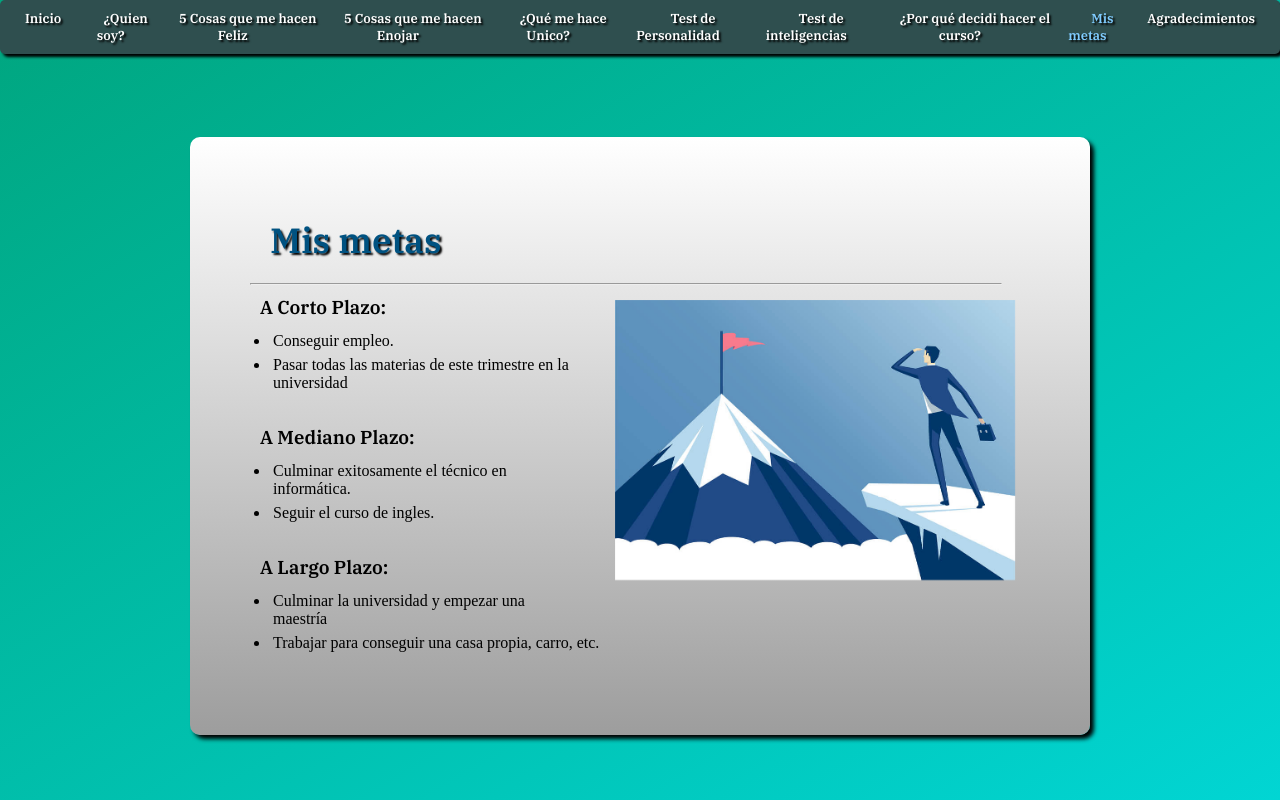
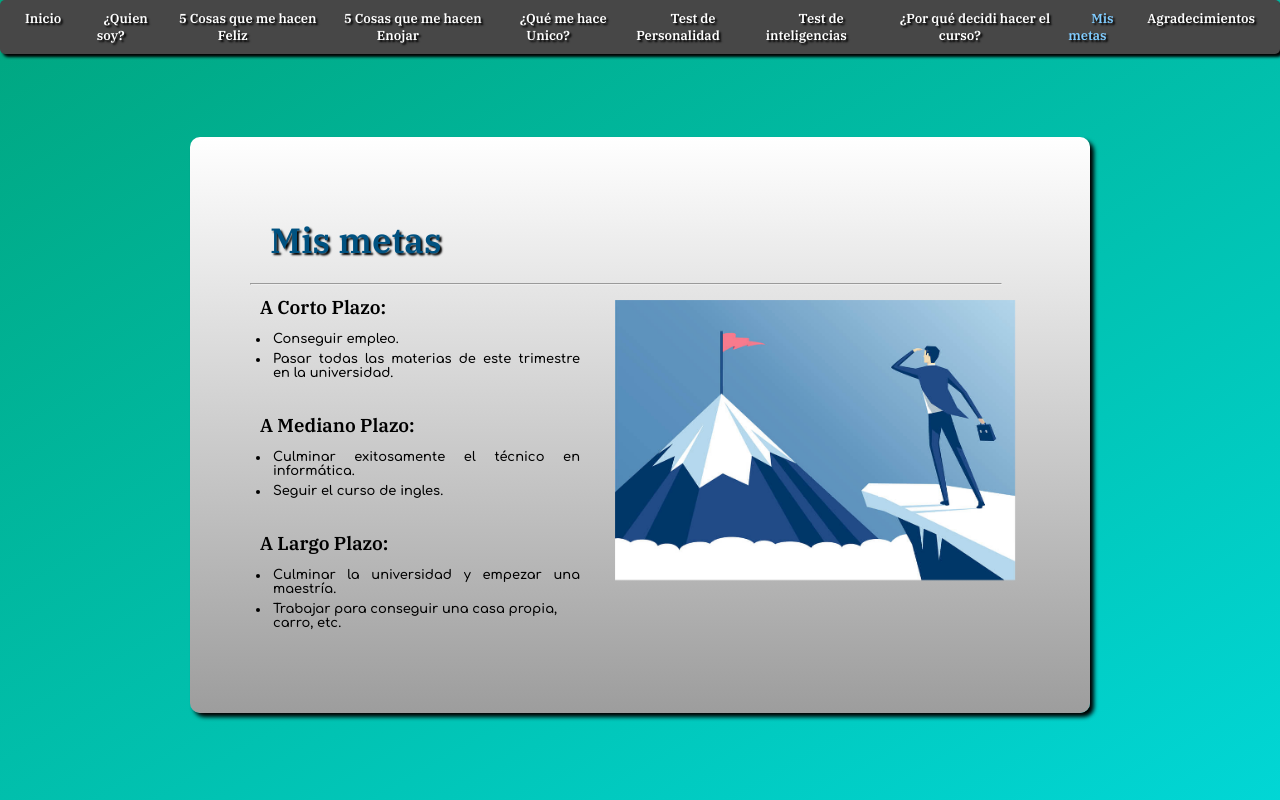
Before and after one commit to JoseC5517/proyecto-vida, a plain HTML site: page metas.html in a window 1280 px wide. Drawn offline with nearby package versions, Linux system fonts and the light colour scheme.

Commit message:
Proyecto-Vida con CSS

```diff
--- a/css/estilo.css
+++ b/css/estilo.css
@@ -54,7 +54,7 @@ a:hover {
 .mennu {
   display: flex;
   padding: 10px;
-  background-color: darkslategray;
+  background-color: rgb(71, 71, 71);
   list-style: none;
   text-align: center;
   box-shadow: 3px 3px 3px black;
@@ -399,6 +399,7 @@ ul a.activo {
   border-radius: 10px;
   box-shadow: 4px 4px 4px black;
   text-align: left;
+  text-align: justify;
 }
 .hl-metas {
   font-size: 35px;
@@ -422,7 +423,10 @@ div.pr {
 
 .metas {
   padding: 10px;
+  font-family: "Comfortaa", cursive;
+  font-size: 13px;
 }
+
 li.li-metas {
   padding: 3px;
 }
@@ -447,6 +451,7 @@ li.li-metas {
 .p-agr {
   padding: 30px;
   text-align: left;
+  font-family: "Cairo", sans-serif;
 }
 .f-agr {
   text-align: right;
@@ -461,3 +466,7 @@ li.li-metas {
   padding: 30px;
   text-align: justify;
 }
+.p-agrr {
+  font-family: "Dancing Script", cursive;
+  font-size: 20px;
+}
--- a/metas.html
+++ b/metas.html
@@ -18,6 +18,11 @@
     <link
       rel="stylesheet"
       href="https://cdnjs.cloudflare.com/ajax/libs/animate.css/4.1.1/animate.min.css"
+    />
+    <link rel="preconnect" href="https://fonts.gstatic.com" />
+    <link
+      href="https://fonts.googleapis.com/css2?family=Comfortaa:wght@600&display=swap"
+      rel="stylesheet"
     />
     <link rel="icon" href="imagenes/looogo (1).ico" />
     <link rel="stylesheet" href="css/estilo.css" />
@@ -52,7 +57,7 @@
         <ul class="metas">
           <li class="li-metas">Conseguir empleo.</li>
           <li class="li-metas">
-            Pasar todas las materias de este trimestre en la universidad
+            Pasar todas las materias de este trimestre en la universidad.
           </li>
         </ul>
       </div>
@@ -69,10 +74,11 @@
         <h3>A Largo Plazo:</h3>
         <ul class="metas">
           <li class="li-metas">
-            Culminar la universidad y empezar una maestría
+            Culminar la universidad y empezar una maestría.
           </li>
           <li class="li-metas">
-            Trabajar para conseguir una casa propia, carro, etc.
+            Trabajar para conseguir una casa propia, <br />
+            carro, etc.
           </li>
         </ul>
       </div>
```
Also changed, not shown: agradecimientos.html (+14 -0 lines), unico.html (+0 -4 lines).
